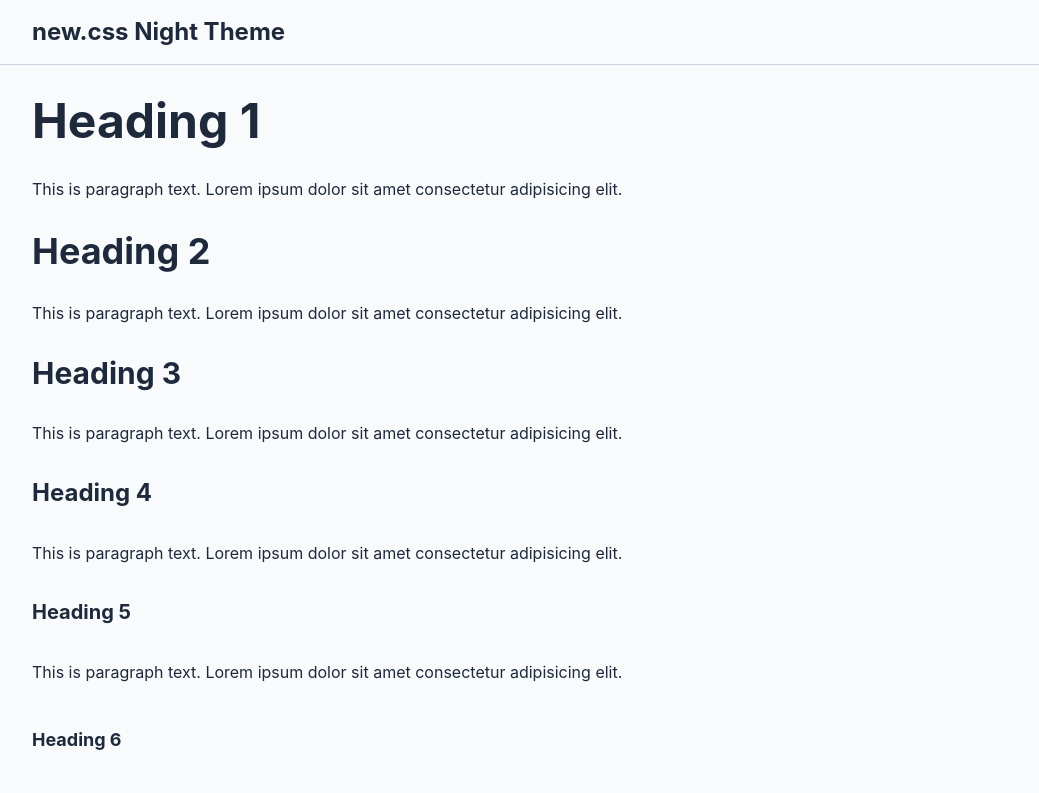
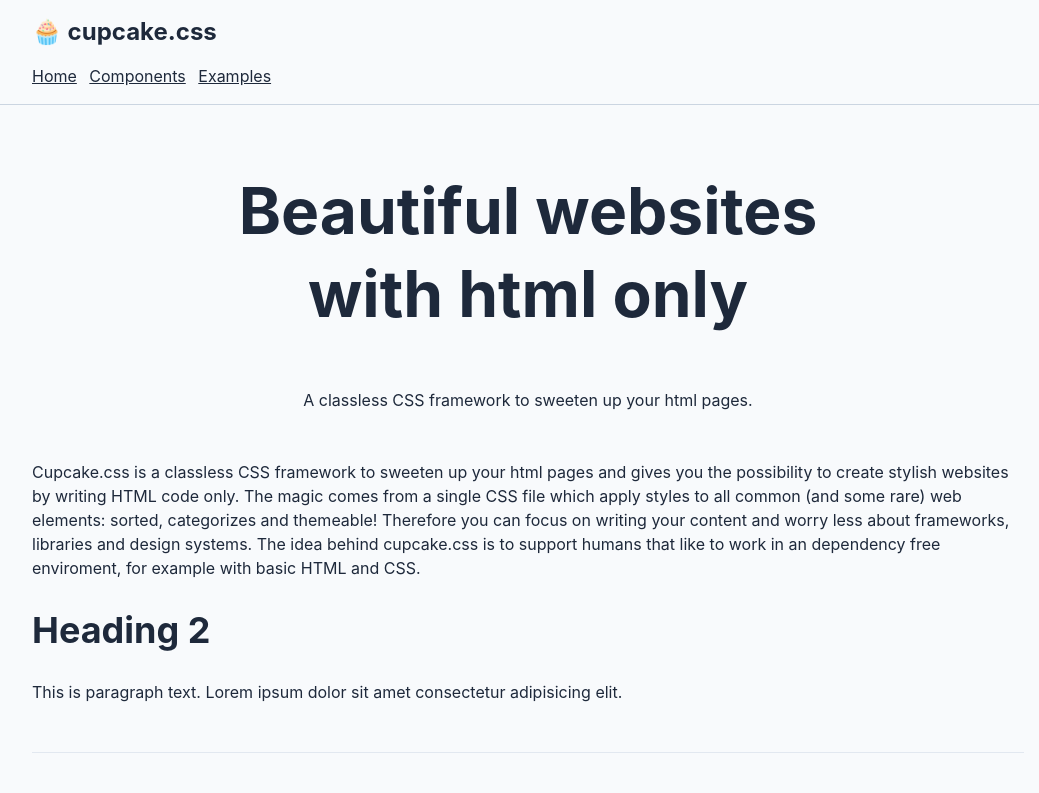
Before and after one commit to halfmage/cupcake.css, an Eleventy site: page index.html in a window 1280 px wide. Shown: the top 793 px of the page, without its empty margins (112-1151 px from the left). Built offline with nearby package versions, Linux system fonts and the light colour scheme; Eleventy itself is replaced by a stand-in of ours; files that its build step writes are made by us from their sources.

Commit message:
added hero component

```diff
--- a/cupcake.css
+++ b/cupcake.css
@@ -104,14 +104,32 @@ header > h1 {
 }
 
 header > h1 + * {
-  margin-top: 0.5rem;
+  margin-top: 1rem;
+}
+
+nav a + a {
+  margin-left: .5rem;
+}
+
+/* Hero component */
+header + section:first-of-type {
+  text-align: center;
+  padding-top: 2rem;
+  padding-bottom: 2rem;
+}
+
+header + section:first-of-type > *:first-child {
+  margin-top: 0;
+}
+header + section:first-of-type > *:last-child {
+  margin-bottom: 0;
 }
 
 /* TYPOGRAPHY */
 
 /* Headline sizes */
-h1 { font-size: 3rem;
-  line-height: 1; }
+h1 { font-size: 4rem;
+  line-height: 1.3; }
 h2 { font-size: 2.25rem;
   line-height: 2.5rem; }
 h3 { font-size: 1.875rem;
--- a/index.html
+++ b/index.html
@@ -9,20 +9,26 @@
 </head>
 <body>
   <header>
-      <h1>new.css Night Theme</h1>
+    <h1>🧁 cupcake.css</h1>
+    <nav>
+        <a href="/">Home</a>
+        <a href="/components">Components</a>
+        <a href="/examples">Examples</a>
+    </nav>
   </header>
 
-  <h1>Heading 1</h1>
-  <p>This is paragraph text. Lorem ipsum dolor sit amet consectetur adipisicing elit.</p>
+  <!-- First section of the page is the "hero component" -->
+  <section>
+    <h1>Beautiful websites <br> with html only</h1>
+    <p>A classless CSS framework to sweeten up your html pages.</p>
+  </section>
+
+  <main>
+
+  </main>
+
+  <p>Cupcake.css is a classless CSS framework to sweeten up your html pages and gives you the possibility to create stylish websites by writing HTML code only. The magic comes from a single CSS file which apply styles to all common (and some rare) web elements: sorted, categorizes and themeable! Therefore you can focus on writing your content and worry less about frameworks, libraries and design systems. The idea behind cupcake.css is to support humans that like to work in an dependency free enviroment, for example with basic HTML and CSS.</p>
   <h2>Heading 2</h2>
-  <p>This is paragraph text. Lorem ipsum dolor sit amet consectetur adipisicing elit.</p>
-  <h3>Heading 3</h3>
-  <p>This is paragraph text. Lorem ipsum dolor sit amet consectetur adipisicing elit.</p>
-  <h4>Heading 4</h4>
-  <p>This is paragraph text. Lorem ipsum dolor sit amet consectetur adipisicing elit.</p>
-  <h5>Heading 5</h5>
-  <p>This is paragraph text. Lorem ipsum dolor sit amet consectetur adipisicing elit.</p>
-  <h6>Heading 6</h6>
   <p>This is paragraph text. Lorem ipsum dolor sit amet consectetur adipisicing elit.</p>
 
   <br>
```
